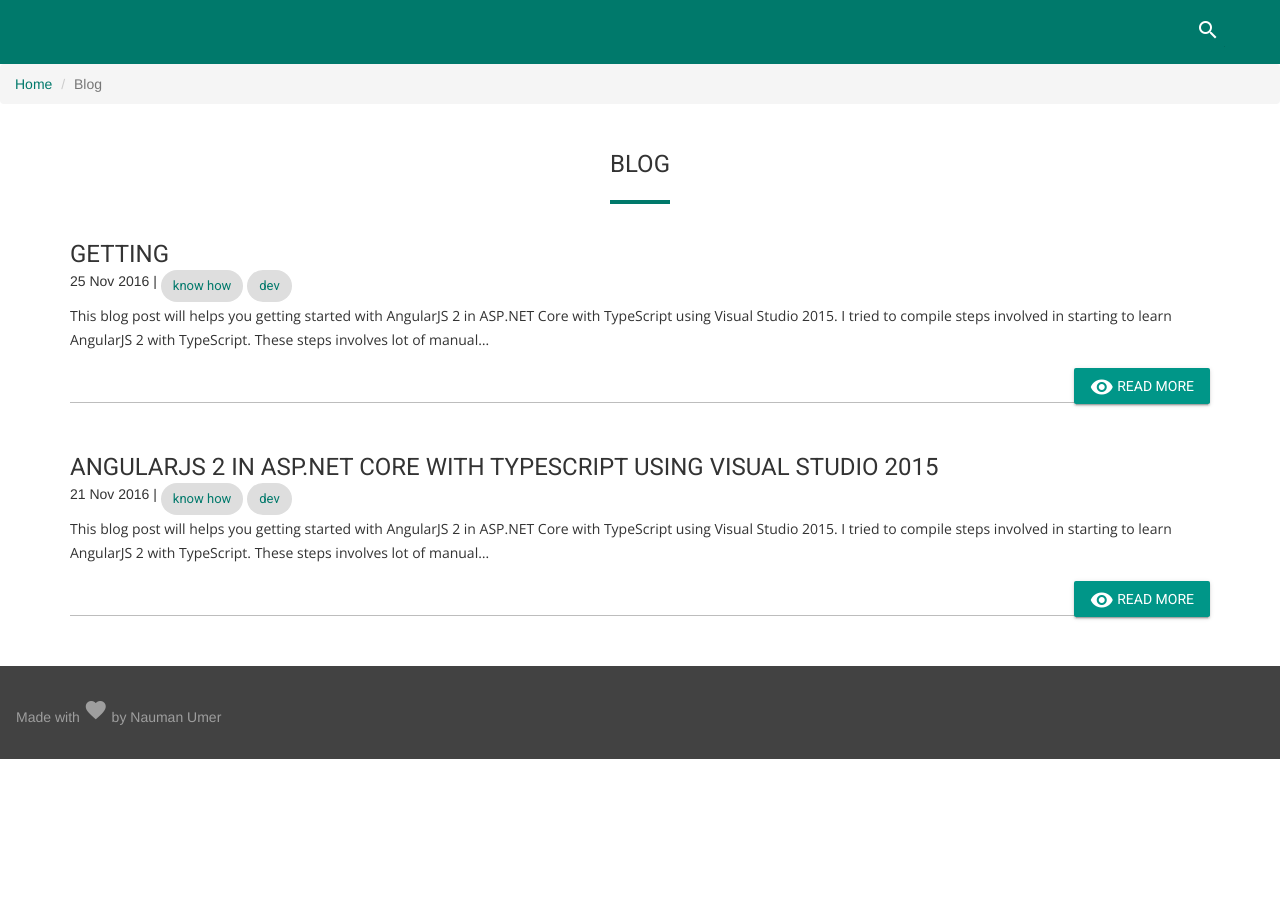
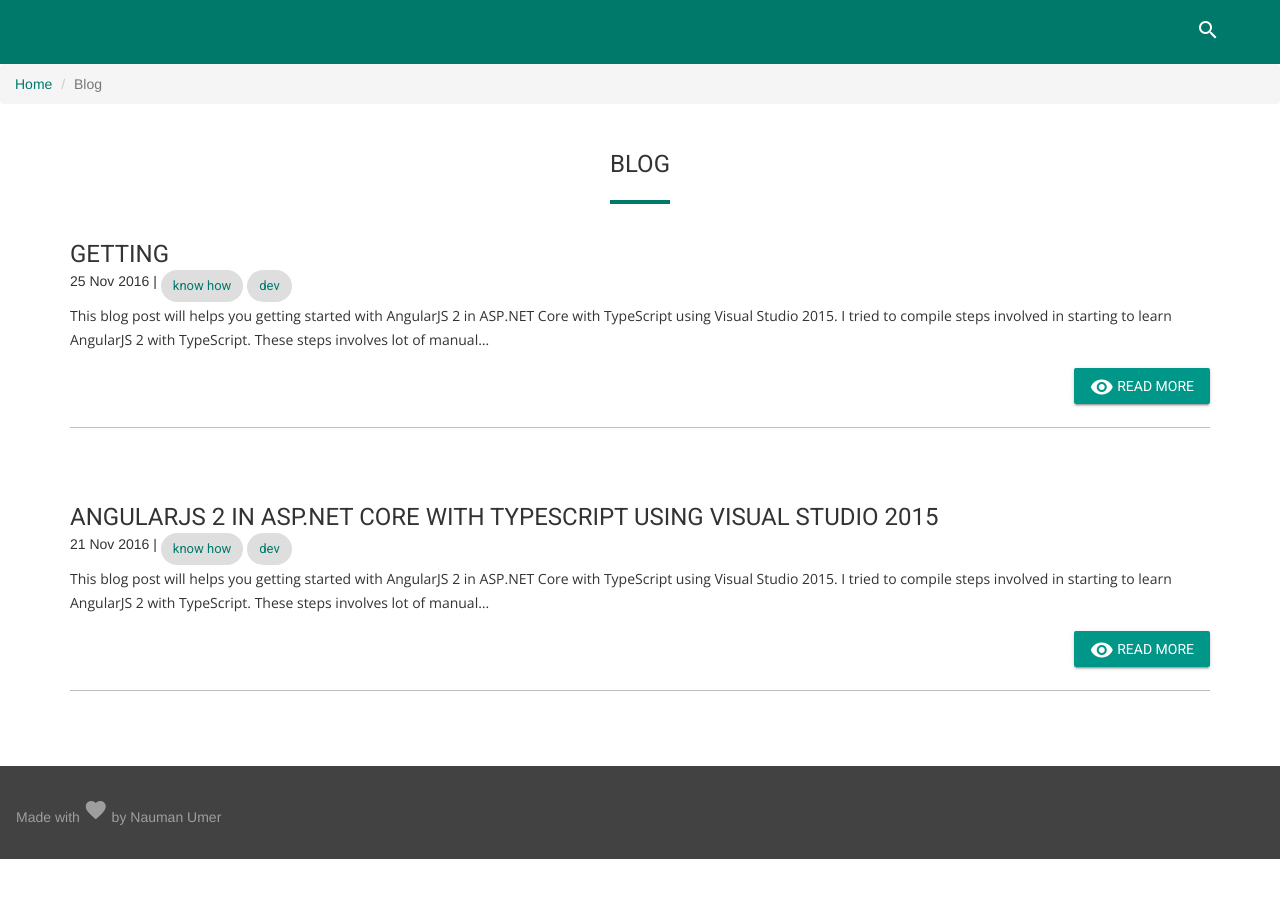
Before and after one commit to nmanumr/nmanumr.com, a Jekyll site: the page built from blog/index.html, in a window 1280 px wide. Built offline with Jekyll 4.4.1, drawn with Linux system fonts in a browser that asks for light colours; nearby versions of some CDN libraries; library files that are not in the unit come from our copies; the list of posts is cut into pages by our own code; comment, search, counter and statistics services are not loaded.

Commit message:
Update index.html

```diff
--- a/blog/index.html
+++ b/blog/index.html
@@ -41,7 +41,7 @@
   <i class="material-icons">visibility</i> Read More
 </a>
 </div>
-<div class="android-drawer-separator" style="margin:50px 0"></div>
+<div class="android-drawer-separator" style="margin:75px 0"></div>
 
 {% endfor %}
 
```
